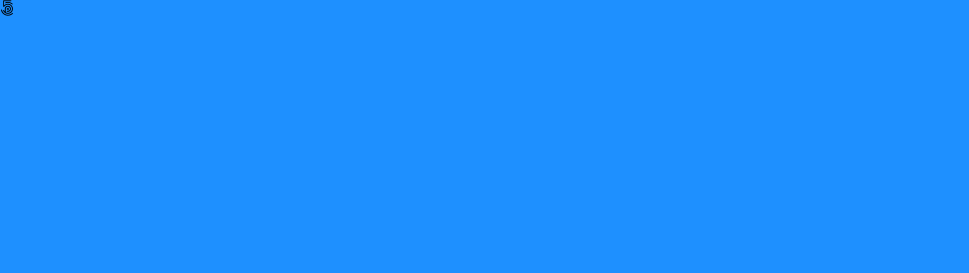
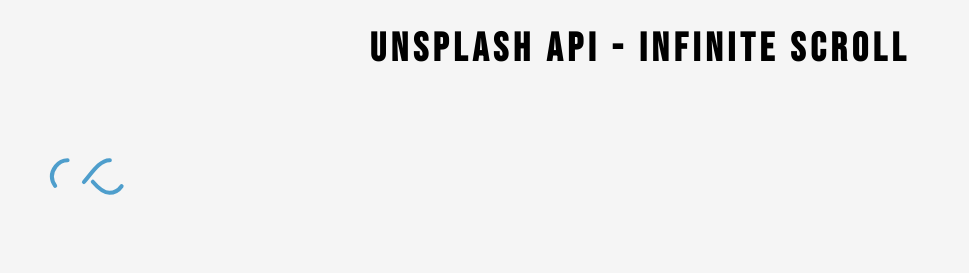
Before and after one commit to jlaguilargomez/js20_infinity-scroll, a plain HTML site: page index.html in a window 1280 px wide. Shown: the whole page, without its empty margins (0-969 px from the left). Drawn offline with Linux system fonts and the light colour scheme.

Commit message:
Added base config and loader from loading.io

```diff
--- a/index.html
+++ b/index.html
@@ -3,7 +3,7 @@
   <head>
     <meta charset="UTF-8" />
     <meta name="viewport" content="width=device-width, initial-scale=1.0" />
-    <title>TEMPLATE</title>
+    <title>Infinite Scroll</title>
 
     <!-- Favicons -->
     <link rel="icon" type="image/png" href="https://www.google.com/s2/u/0/favicons?domain=css-tricks.com" />
@@ -16,6 +16,11 @@
     <script src="script.js" defer></script>
   </head>
   <body>
-    <i class="fab fa-500px"></i>
+    <!-- TITLE -->
+    <h1>Unsplash API - Infinite scroll</h1>
+    <!-- Loader -->
+    <div class="loader" id="loader">
+      <img src="./assets/loader.svg" alt="Loading" />
+    </div>
   </body>
 </html>
--- a/style.css
+++ b/style.css
@@ -1,3 +1,5 @@
+@import url('https://fonts.googleapis.com/css2?family=Bebas+Neue&display=swap');
+
 * {
   box-sizing: border-box;
 }
@@ -5,5 +7,14 @@
 body {
   margin: 0;
   min-height: 100vh;
-  background: dodgerblue;
+  font-family: Bebas Neue, sans-serif, Arial, Helvetica;
+  background: whitesmoke;
 }
+
+h1 {
+  text-align: center;
+  margin-top: 25px;
+  margin-bottom: 15px;
+  font-size: 40px;
+  letter-spacing: 5px;
+}
```
Also changed, not shown: assets/loader.svg (added).
